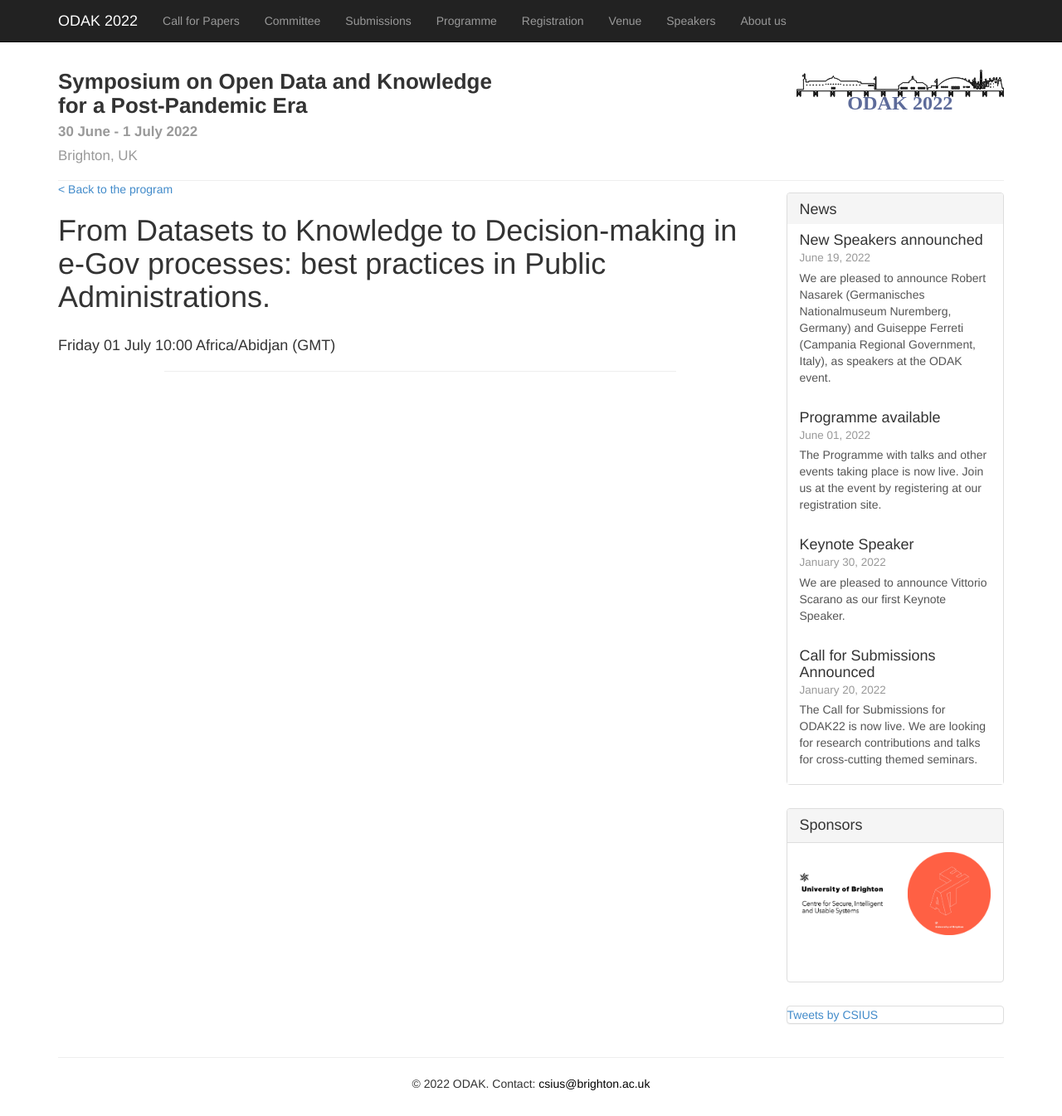
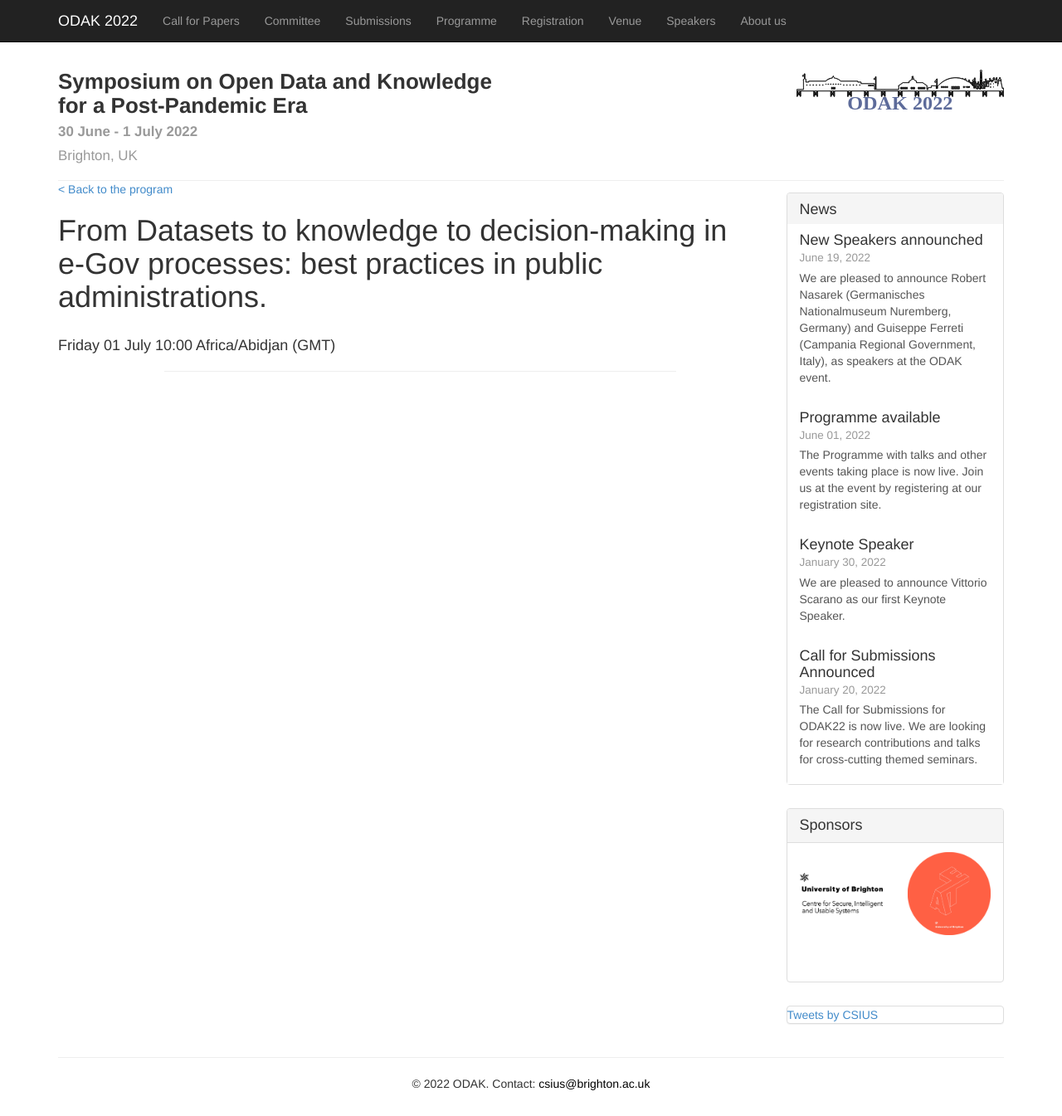
Before and after one commit to UniversityofBrighton/odak, a Jekyll site: the page built from _session/7Keynote3.md, in a window 1280 px wide and 1345 px high. Shown: the whole window at 83% size. Built offline with Jekyll 4.4.1, drawn with Linux system fonts in a browser that asks for light colours; comment, search, counter and statistics services are not loaded.

```diff
--- a/_session/7Keynote3.md
+++ b/_session/7Keynote3.md
@@ -2,7 +2,7 @@
 permalink: /session/keynote3
 redirect_from: "session/keynote3"
 layout: egsr-talks
-title: "From Datasets to Knowledge to Decision-making in e-Gov processes: best practices in Public Administrations."
+title: "From Datasets to knowledge to decision-making in e-Gov processes: best practices in public administrations."
 authors: "<b>Guiseppe Ferreti</b>"
 start: "2022-07-01T10:00:00Z"
 end: "2022-07-01T11:00:00Z"
```
